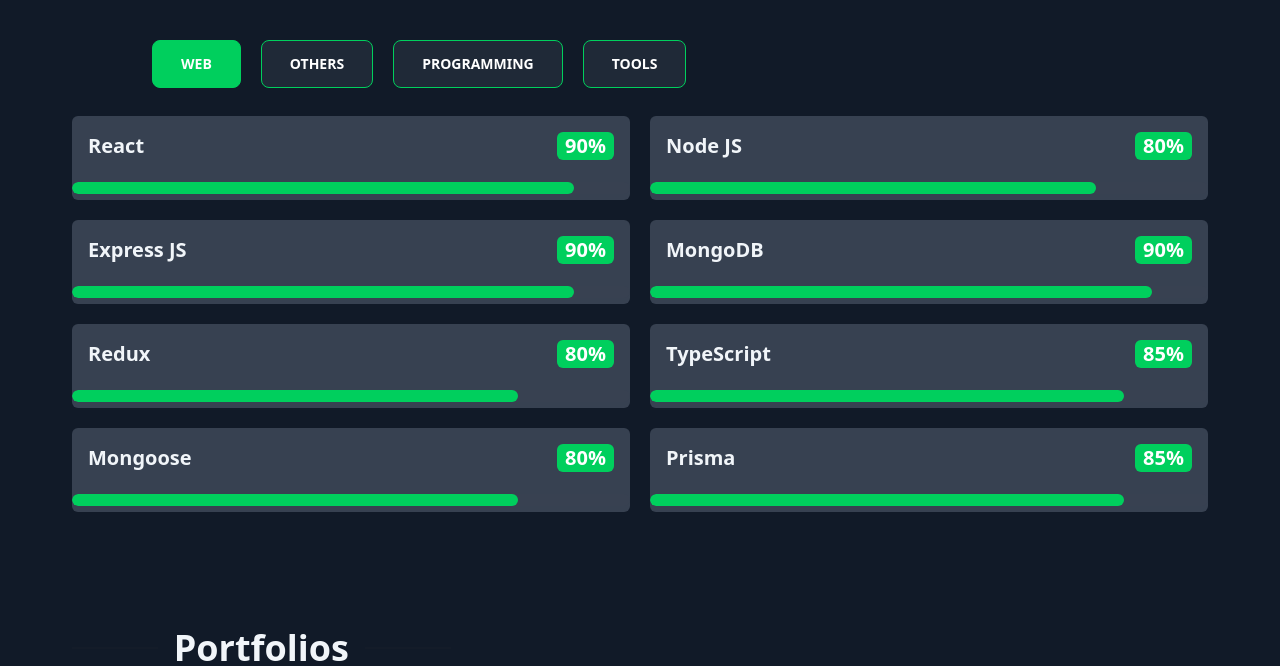
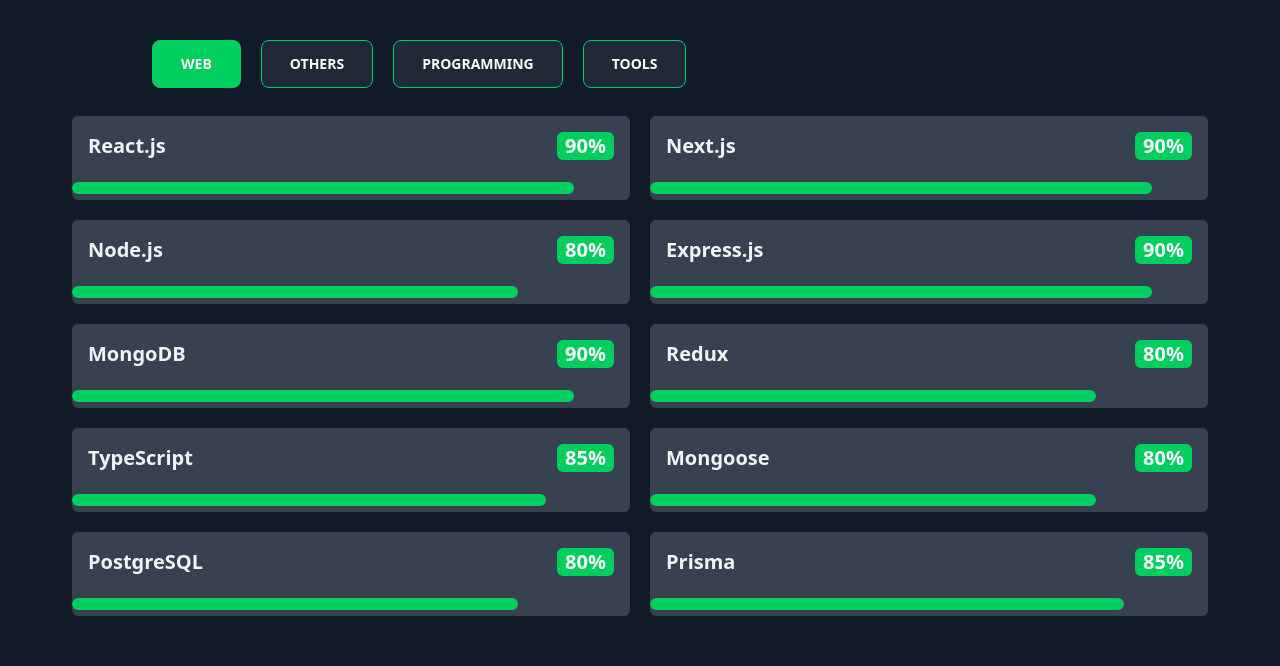
Before and after one commit to Md-Mobassher/Mobassher-Portfolio-Dashboard, a React (Vite) app: page / in a window 1280 px wide. Shown: the part 2262-2928 px from the top of the page. Built offline with nearby package versions, Linux system fonts and the light colour scheme.

Commit message:
skills updated

```diff
--- a/src/data/skills.ts
+++ b/src/data/skills.ts
@@ -5,13 +5,15 @@
 
 export const skills = {
   Web: [
-    { name: "React", percent: 90 },
-    { name: "Node JS", percent: 80 },
-    { name: "Express JS", percent: 90 },
+    { name: "React.js", percent: 90 },
+    { name: "Next.js", percent: 90 },
+    { name: "Node.js", percent: 80 },
+    { name: "Express.js", percent: 90 },
     { name: "MongoDB", percent: 90 },
     { name: "Redux", percent: 80 },
     { name: "TypeScript", percent: 85 },
     { name: "Mongoose", percent: 80 },
+    { name: "PostgreSQL", percent: 80 },
     { name: "Prisma", percent: 85 },
   ],
   Others: [
@@ -19,8 +21,10 @@
     { name: "Divi", percent: 90 },
     { name: "Elementor", percent: 95 },
     { name: "NoSQL", percent: 90 },
-    { name: "PostgreSQL", percent: 85 },
     { name: "MySQL", percent: 80 },
+    { name: "RESTful APIs:", percent: 80 },
+    { name: "Responsive Web Design", percent: 80 },
+    { name: "E-commerce Platforms", percent: 75 },
   ],
   Programming: [
     { name: "JavaScript", percent: 90 },
@@ -30,7 +34,9 @@
     { name: "Git", percent: 90 },
     { name: "Github", percent: 90 },
     { name: "VS Code", percent: 85 },
-    { name: "Figma", percent: 80 },
+    { name: "Postman", percent: 80 },
+    { name: "npm/Yarn", percent: 85 },
+    { name: "Figma", percent: 75 },
     { name: "Photoshop", percent: 60 },
     { name: "Chrome Dev Tool", percent: 75 },
   ],
```
